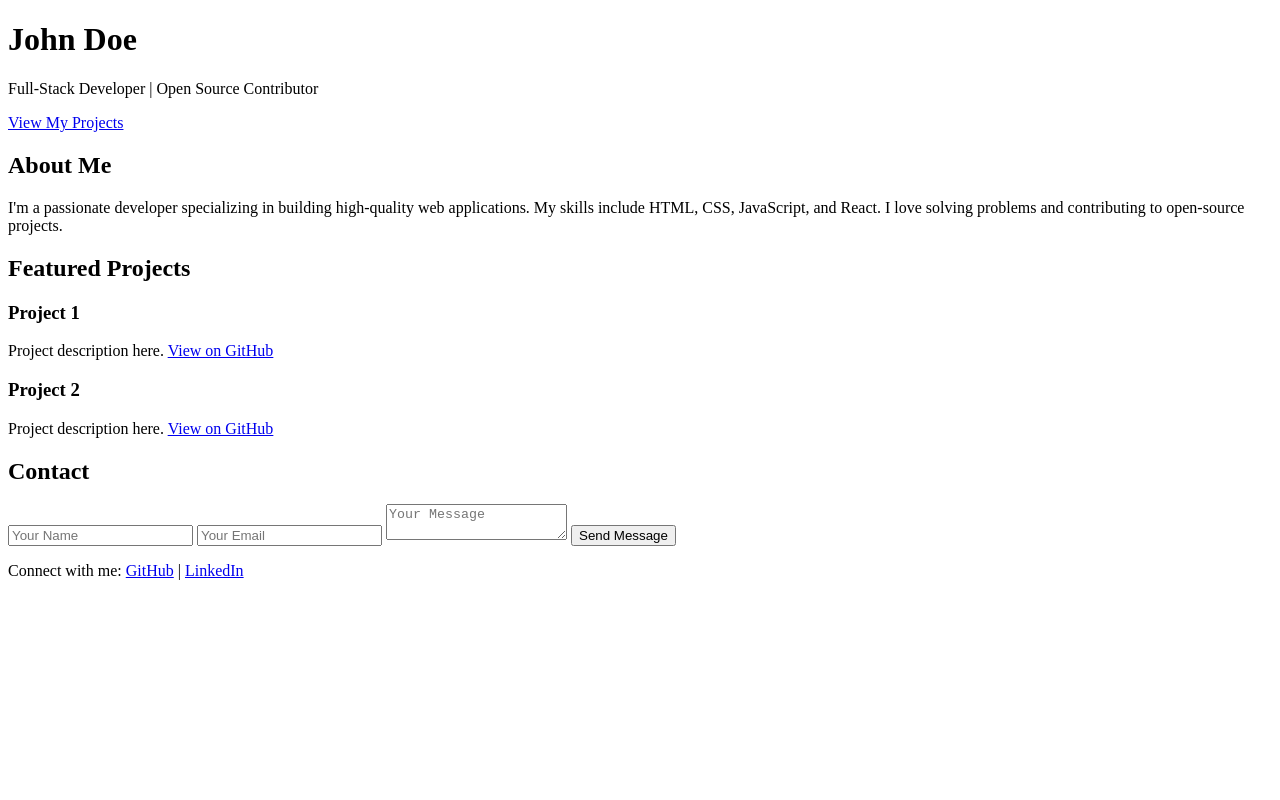
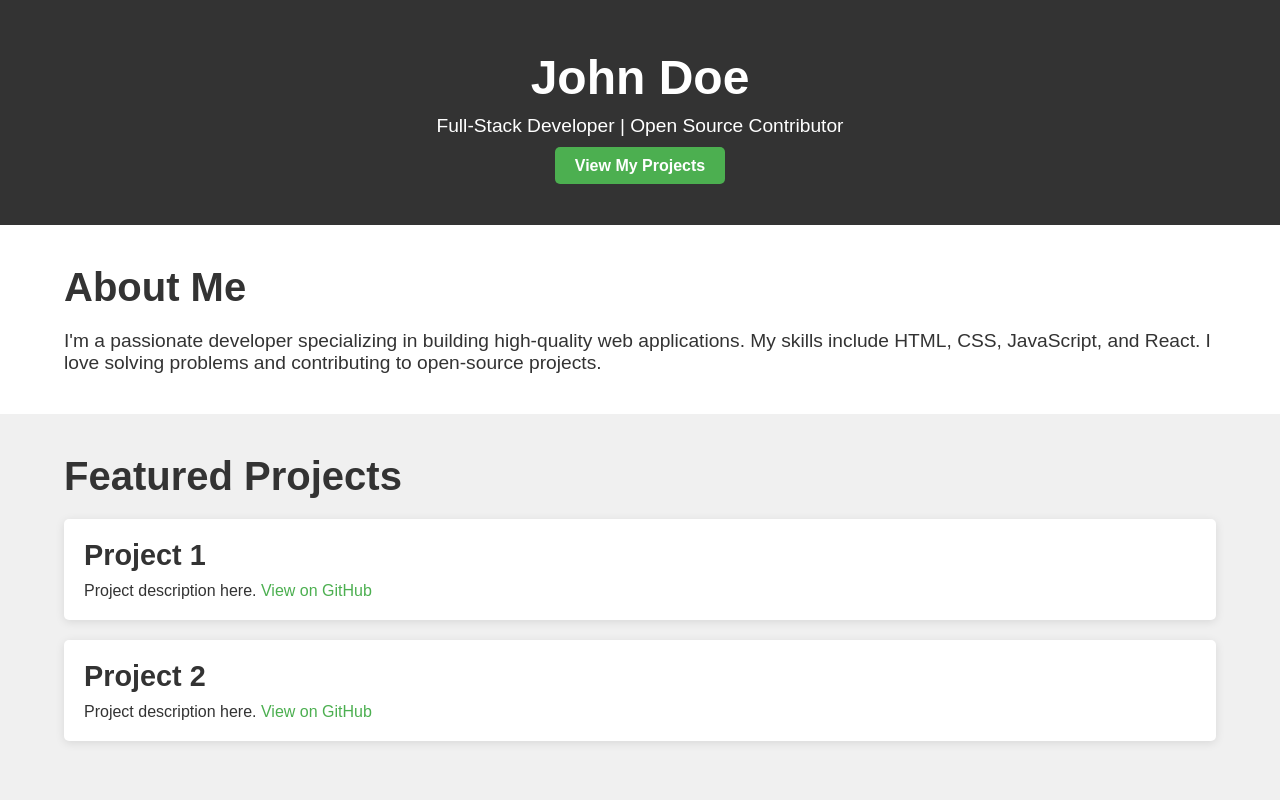
Before and after one commit to Abhishekrawat1916/portfolio, a plain HTML site: page index.html in a window 1280 px wide. Shown: the top 800 px of the page. Drawn offline with Linux system fonts and the light colour scheme.

Commit message:
Update styles.css

```diff
--- a/styles.css
+++ b/styles.css
@@ -1,72 +1,152 @@
-/* Same base styles, adding animations and sections */
+/* Global Styles */
+* {
+    margin: 0;
+    padding: 0;
+    box-sizing: border-box;
+}
 
-/* Smooth Scroll */
-html {
-  scroll-behavior: smooth;
+body {
+    font-family: Arial, sans-serif;
+    background-color: #f9f9f9;
+    color: #333;
+}
+
+.container {
+    width: 90%;
+    max-width: 1200px;
+    margin: 0 auto;
+}
+
+/* Header */
+header {
+    background-color: #333;
+    color: white;
+    text-align: center;
+    padding: 50px 0;
+}
+
+header h1 {
+    font-size: 3em;
+    margin-bottom: 10px;
+}
+
+header p {
+    font-size: 1.2em;
+    margin-bottom: 20px;
+}
+
+header .btn {
+    background-color: #4CAF50;
+    color: white;
+    padding: 10px 20px;
+    text-decoration: none;
+    font-weight: bold;
+    border-radius: 5px;
+    transition: background-color 0.3s ease;
+}
+
+header .btn:hover {
+    background-color: #45a049;
 }
 
 /* About Section */
-.about, .skills, .contact {
-  padding: 2rem 1rem;
-  text-align: left;
-  background-color: #000000;
-  margin-bottom: 2rem;
+#about {
+    background-color: white;
+    padding: 40px 0;
 }
 
-/* Skills Section */
-.skills ul {
-  list-style-type: none;
-  padding: 0;
+#about h2 {
+    font-size: 2.5em;
+    margin-bottom: 20px;
 }
 
-.skills li {
-  margin: 0.5rem 0;
-  font-size: 1.2rem;
-  color: #333;
+#about p {
+    font-size: 1.2em;
 }
 
-/* Contact Form */
-.contact form {
-  max-width: 600px;
-  margin: 0 auto;
-  text-align: left;
+/* Projects Section */
+#projects {
+    background-color: #f0f0f0;
+    padding: 40px 0;
 }
 
-.contact input, .contact textarea {
-  width: 100%;
-  padding: 0.8rem;
-  margin: 0.5rem 0;
-  border: 1px solid #ddd;
-  border-radius: 4px;
+#projects h2 {
+    font-size: 2.5em;
+    margin-bottom: 20px;
 }
 
-.contact button {
-  background-color: #2575fc;
-  color: white;
-  border: none;
-  padding: 0.8rem;
-  cursor: pointer;
+.project-card {
+    background-color: white;
+    margin: 20px 0;
+    padding: 20px;
+    border-radius: 5px;
+    box-shadow: 0 2px 10px rgba(0, 0, 0, 0.1);
 }
 
-.contact button:hover {
-  background-color: #6a11cb;
+.project-card h3 {
+    font-size: 1.8em;
+    margin-bottom: 10px;
 }
 
-/* Animations */
-.project-card, .about, .skills, .contact {
-  opacity: 0;
-  transform: translateY(20px);
-  animation: fadeInUp 1s forwards;
+.project-card a {
+    color: #4CAF50;
+    text-decoration: none;
 }
 
-@keyframes fadeInUp {
-  to {
-    opacity: 1;
-    transform: translateY(0);
-  }
+.project-card a:hover {
+    text-decoration: underline;
 }
 
-/* Footer links */
-.footer a:hover {
-  text-decoration: underline;
+/* Contact Section */
+#contact {
+    background-color: white;
+    padding: 40px 0;
 }
+
+#contact h2 {
+    font-size: 2.5em;
+    margin-bottom: 20px;
+}
+
+form input,
+form textarea {
+    width: 100%;
+    padding: 15px;
+    margin-bottom: 15px;
+    border: 1px solid #ddd;
+    border-radius: 5px;
+}
+
+form button {
+    background-color: #4CAF50;
+    color: white;
+    padding: 15px;
+    border: none;
+    border-radius: 5px;
+    font-size: 1.2em;
+    cursor: pointer;
+    width: 100%;
+    transition: background-color 0.3s ease;
+}
+
+form button:hover {
+    background-color: #45a049;
+}
+
+/* Footer */
+footer {
+    background-color: #333;
+    color: white;
+    padding: 20px 0;
+    text-align: center;
+}
+
+footer a {
+    color: #4CAF50;
+    text-decoration: none;
+    font-weight: bold;
+}
+
+footer a:hover {
+    text-decoration: underline;
+}
```
